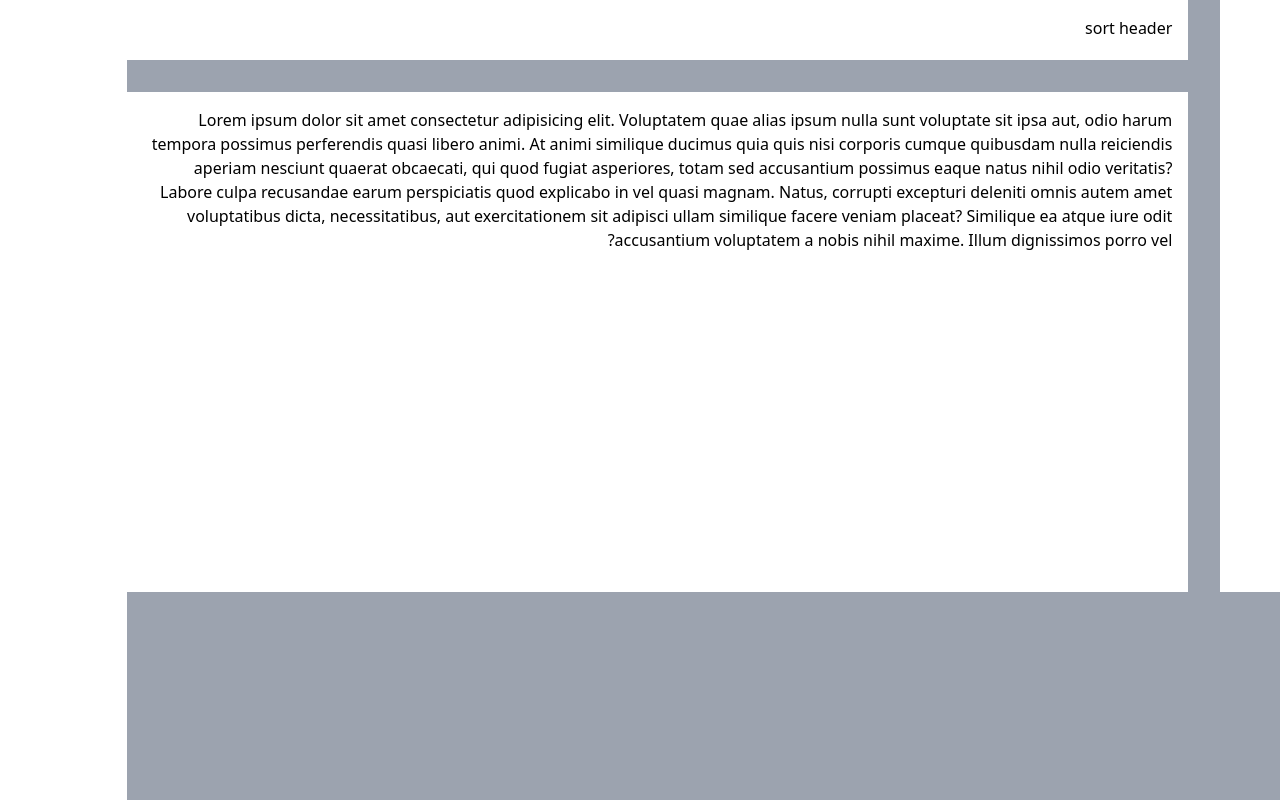
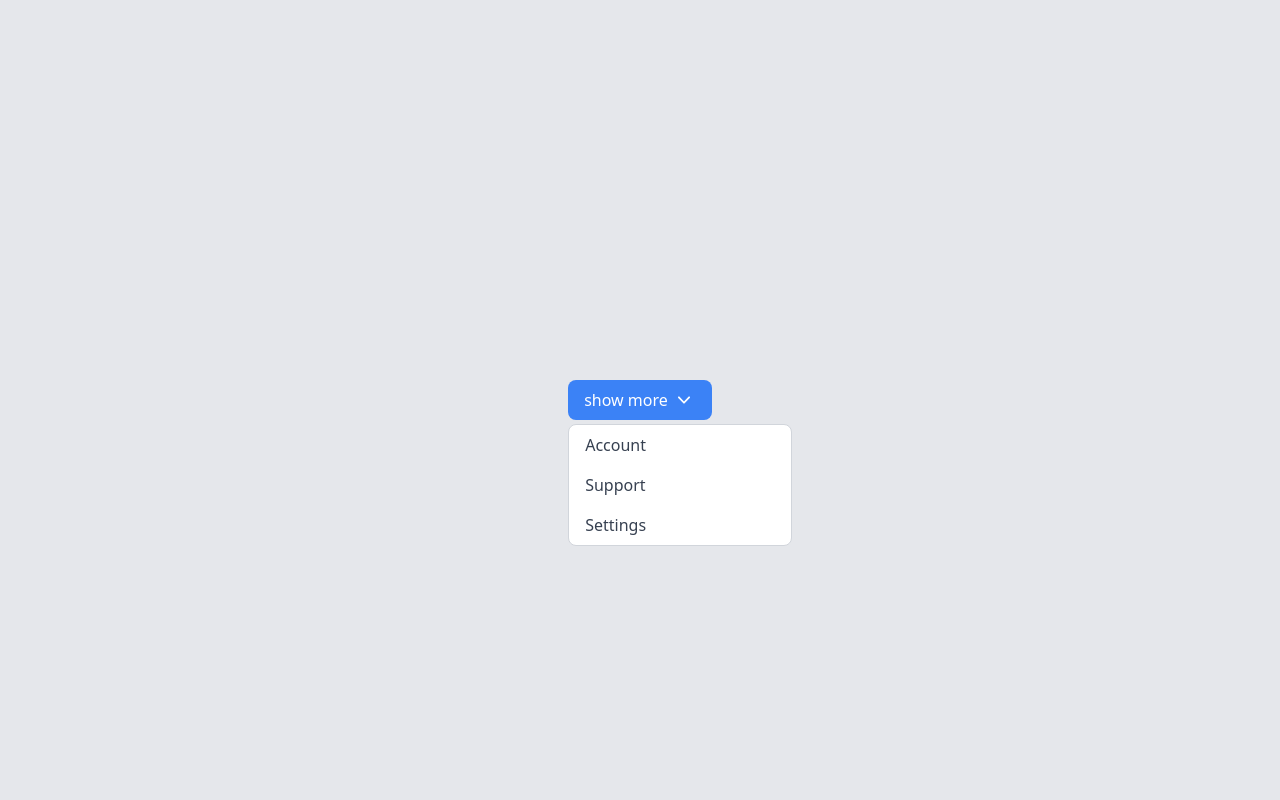
Before and after one commit to H-Ghaffari/DigitizeApp-Nuxt3-tailwindCSS-, a Nuxt app: page / in a window 1280 px wide. Built offline with nearby package versions, Linux system fonts and the light colour scheme.

Commit message:
18 drop down static

```diff
--- a/app.vue
+++ b/app.vue
@@ -5,8 +5,8 @@
   </div>
 </template>
 <script setup>
-useHead({
-  //htmlAttrs: { dir: 'rtl', lang: 'fa' },
-  htmlAttrs: { dir: 'rtl' },
-})
+// useHead({
+//   //htmlAttrs: { dir: 'rtl', lang: 'fa' },
+//   htmlAttrs: { dir: 'rtl' },
+// })
 </script>
--- /dev/null
+++ b/components/DropDown.vue
@@ -0,0 +1,21 @@
+<template>
+    <div class="bg-gray-200 flex justify-center items-center h-screen">
+        <div class="relative">
+            <button
+                class="bg-blue-500 px-4 py-2 rounded-lg text-white inline-flex items-center focus:outline-none focus:ring-2 focus:ring-blue-400 focus:ring-offset-2 focus:ring-offset-white">
+                <span>show more</span>
+                <svg xmlns="http://www.w3.org/2000/svg" viewBox="0 0 20 20" fill="currentColor" class="w-6 h-6 ml-1">
+                    <path fill-rule="evenodd"
+                        d="M5.23 7.21a.75.75 0 011.06.02L10 11.168l3.71-3.938a.75.75 0 111.08 1.04l-4.25 4.5a.75.75 0 01-1.08 0l-4.25-4.5a.75.75 0 01.02-1.06z"
+                        clip-rule="evenodd" />
+                </svg>
+            </button>
+            <div class="bg-white rounded-lg mt-1 w-56 overflow-hidden border border-gray-300 absolute left-0">
+                <a href="" class="block px-4 py-2 text-gray-700 hover:bg-red-100 ">Account</a>
+                <a href="" class="block px-4 py-2 text-gray-700 hover:bg-red-100">Support</a>
+                <a href="" class="block px-4 py-2 text-gray-700 hover:bg-red-100">Settings</a>
+
+            </div>
+        </div>
+    </div>
+</template>
--- a/pages/index.vue
+++ b/pages/index.vue
@@ -1,5 +1,5 @@
 <template>
-    <div class="bg-gray-400 h-screen">
+    <!-- <div class="bg-gray-400 h-screen">
         <div class="container mx-auto xl:max-w-screen-xl">
             <div class="grid grid-cols-1 gap-y-4 md:grid-cols-12 md:gap-8 grid-rows-[60px_minmax(500px,_1fr)]">
                 <div class="bg-white p-4 hidden md:block col-span-2 row-span-2">sidbar</div>
@@ -14,7 +14,8 @@
                     nobis nihil maxime. Illum dignissimos porro vel?</div>
             </div>
         </div>
-    </div>
+    </div> -->
+    <DropDown></DropDown>
 </template>
 <script>
 </script>
```
